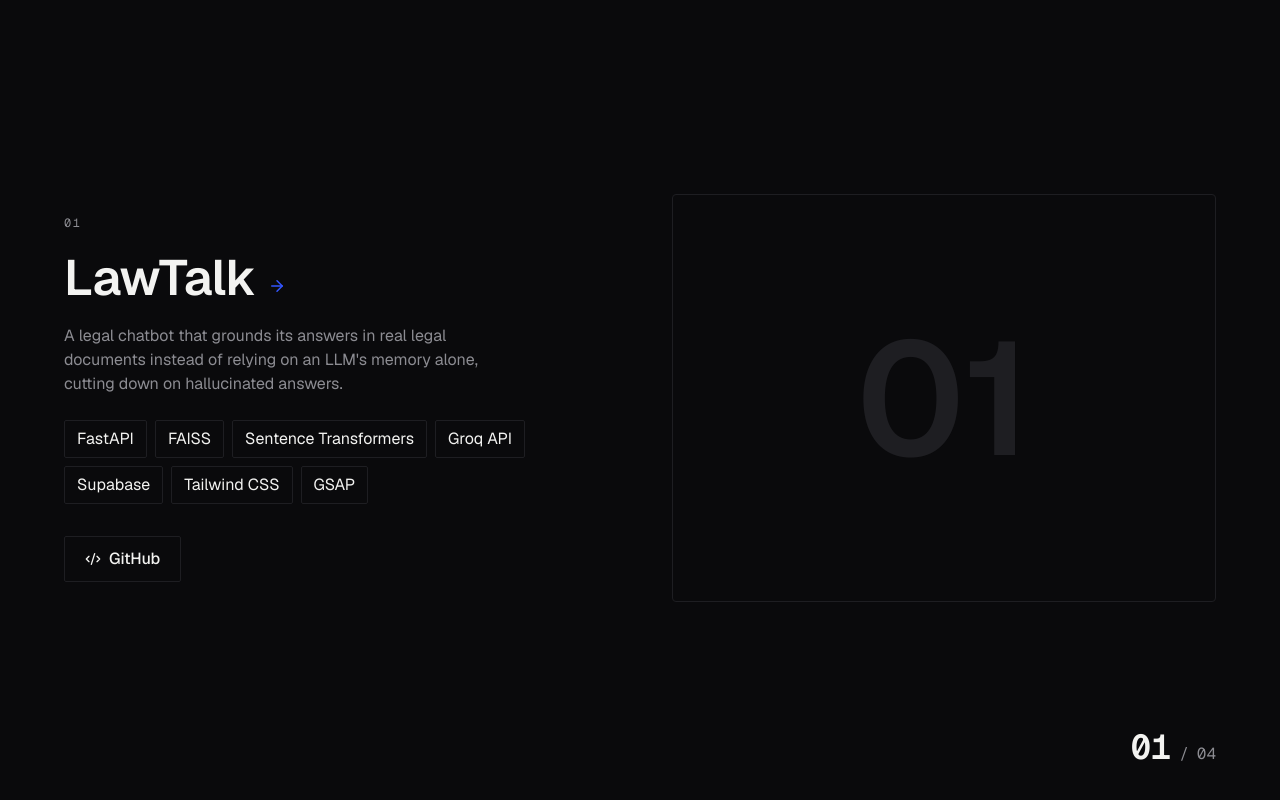
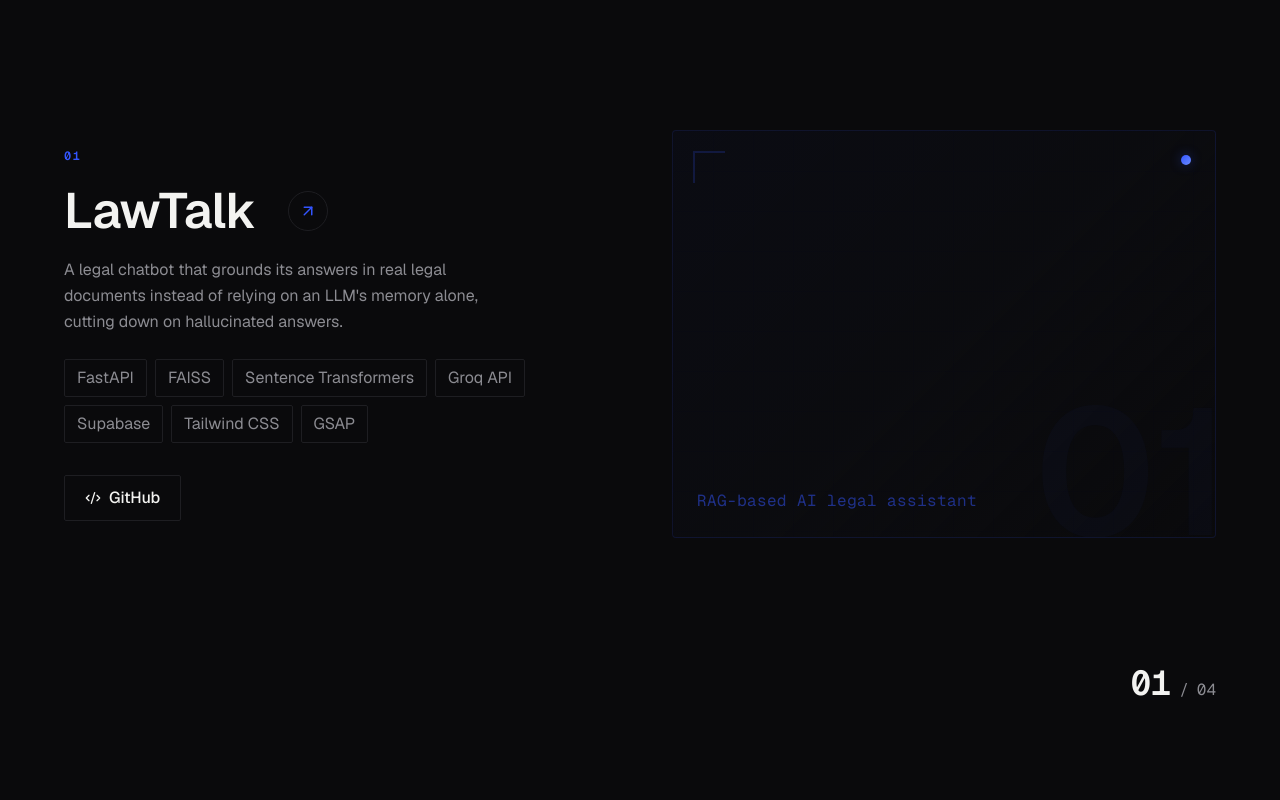
Before and after one commit to SiddheshK1704/Siddhesh_Portfolio, a Next.js app: page / in a window 1280 px wide. Shown: the part 1076-1876 px from the top of the page. Built offline with nearby package versions, Linux system fonts and the light colour scheme.

Commit message:
made the work section a little better

```diff
--- a/src/components/projects/ProjectDepthStack.tsx
+++ b/src/components/projects/ProjectDepthStack.tsx
@@ -113,7 +113,7 @@ export function ProjectDepthStack() {
         if (i === segments) return; // the last panel has no "next" to hand off to
         tl.to(
           panel,
-          { opacity: 0.25, scale: 0.9, y: -50, filter: "blur(2px)", duration: 0.8 },
+          { opacity: 0, scale: 0.9, y: -50, filter: "blur(6px)", duration: 0.8 },
           i
         ).to(
           panels[i + 1],
--- a/src/components/projects/ProjectPanel.tsx
+++ b/src/components/projects/ProjectPanel.tsx
@@ -1,5 +1,5 @@
 import Link from "next/link";
-import { ArrowRight, ArrowUpRight, Code2 } from "lucide-react";
+import { ArrowUpRight, Code2 } from "lucide-react";
 import type { Project } from "@/data/projects";
 
 type ProjectPanelProps = {
@@ -7,43 +7,70 @@ type ProjectPanelProps = {
   index: number;
 };
 
+// Accent gradients — one per project so each card has a unique
+// chromatic identity even before real screenshots are added.
+const CARD_ACCENTS = [
+  { from: "#3355ff", to: "#6b8cff" }, // blue
+  { from: "#8b5cf6", to: "#c084fc" }, // violet
+  { from: "#10b981", to: "#34d399" }, // emerald
+  { from: "#f59e0b", to: "#fbbf24" }, // amber
+];
+
 export function ProjectPanel({ project, index }: ProjectPanelProps) {
   const number = String(index + 1).padStart(2, "0");
+  const accent = CARD_ACCENTS[index % CARD_ACCENTS.length];
 
   return (
     <div className="w-full max-w-6xl mx-auto grid grid-cols-1 lg:grid-cols-2 gap-10 lg:gap-16 items-center">
-      {/* Metadata */}
+      {/* ── Metadata column ────────────────────────────────── */}
       <div className="flex flex-col gap-5 order-2 lg:order-1">
-        <p className="text-eyebrow text-accent">{number}</p>
-        <div className="flex items-baseline gap-3">
+        {/* Project number */}
+        <p
+          className="font-mono text-eyebrow font-semibold tracking-widest"
+          style={{ color: accent.from }}
+        >
+          {number}
+        </p>
+
+        {/* Title + arrow link — arrow sits further out & at 45° */}
+        <div className="flex items-center gap-6">
           <h3 className="text-h1">{project.title}</h3>
           <Link
             href={`/work/${project.slug}`}
-            className="text-accent hover:text-foreground transition-colors"
+            className="group relative ml-2 flex items-center justify-center w-10 h-10 rounded-full border border-border transition-all duration-300 hover:border-accent hover:scale-110"
             aria-label={`View ${project.title} details`}
           >
-            <ArrowRight size={18} />
+            <ArrowUpRight
+              size={18}
+              className="text-accent transition-transform duration-300 group-hover:-translate-y-0.5 group-hover:translate-x-0.5"
+            />
           </Link>
         </div>
-        <p className="text-body text-muted max-w-md">{project.summary}</p>
 
+        {/* Summary */}
+        <p className="text-body text-muted max-w-md leading-relaxed">
+          {project.summary}
+        </p>
+
+        {/* Tech tags */}
         <div className="flex flex-wrap gap-2 pt-1">
           {project.tech.map((tech) => (
             <span
               key={tech}
-              className="text-small border border-border rounded-[var(--radius-sm)] px-3 py-1.5"
+              className="text-small border border-border rounded-[var(--radius-sm)] px-3 py-1.5 text-muted transition-colors duration-200 hover:text-foreground hover:border-muted"
             >
               {tech}
             </span>
           ))}
         </div>
 
+        {/* Action buttons */}
         <div className="flex flex-wrap gap-4 pt-3">
           <a
             href={project.githubUrl}
             target="_blank"
             rel="noopener noreferrer"
-            className="flex items-center gap-2 border border-border px-5 py-2.5 text-small font-medium rounded-[var(--radius-sm)] hover:border-accent transition-colors"
+            className="flex items-center gap-2 border border-border px-5 py-2.5 text-small font-medium rounded-[var(--radius-sm)] transition-all duration-300 hover:border-accent hover:text-accent"
           >
             <Code2 size={16} />
             GitHub
@@ -53,7 +80,7 @@ export function ProjectPanel({ project, index }: ProjectPanelProps) {
               href={project.demoUrl}
               target="_blank"
               rel="noopener noreferrer"
-              className="flex items-center gap-2 border border-accent bg-accent px-5 py-2.5 text-small font-medium rounded-[var(--radius-sm)] hover:bg-accent-dim transition-colors"
+              className="flex items-center gap-2 border border-accent bg-accent px-5 py-2.5 text-small font-medium rounded-[var(--radius-sm)] transition-all duration-300 hover:bg-accent-dim"
             >
               Live
               <ArrowUpRight size={16} />
@@ -62,18 +89,68 @@ export function ProjectPanel({ project, index }: ProjectPanelProps) {
         </div>
       </div>
 
-      {/* Abstract visual placeholder — a real screenshot goes here
-          once available. Deliberately not faking a product screenshot
-          in the meantime; this is an honest geometric placeholder
-          using the project's own number and tags. */}
-      <div className="order-1 lg:order-2 relative aspect-[4/3] border border-border rounded-[var(--radius-md)] overflow-hidden flex items-center justify-center">
+      {/* ── Visual placeholder column ─────────────────────── */}
+      {/* A richly styled geometric placeholder — will be swapped for
+          real screenshots later. Each card has its own accent color
+          gradient, a subtle grid pattern, and layered depth effects. */}
+      <div
+        className="order-1 lg:order-2 relative aspect-[4/3] rounded-[var(--radius-md)] overflow-hidden"
+        style={{
+          background: `linear-gradient(135deg, ${accent.from}08, ${accent.to}04, var(--color-background))`,
+          border: `1px solid ${accent.from}20`,
+        }}
+      >
+        {/* Subtle grid pattern */}
+        <div
+          className="absolute inset-0 opacity-[0.04]"
+          style={{
+            backgroundImage: `
+              linear-gradient(${accent.from}40 1px, transparent 1px),
+              linear-gradient(90deg, ${accent.from}40 1px, transparent 1px)
+            `,
+            backgroundSize: "40px 40px",
+          }}
+        />
+
+        {/* Large watermark number */}
         <span
           aria-hidden
-          className="absolute text-[10rem] font-semibold text-border select-none leading-none"
+          className="absolute -right-4 -bottom-6 font-semibold select-none leading-none pointer-events-none"
+          style={{
+            fontSize: "clamp(8rem, 14vw, 14rem)",
+            color: `${accent.from}08`,
+          }}
         >
           {number}
         </span>
 
+        {/* Floating accent dot — adds visual interest */}
+        <div
+          className="absolute top-6 right-6 w-2.5 h-2.5 rounded-full"
+          style={{
+            background: `linear-gradient(135deg, ${accent.from}, ${accent.to})`,
+            boxShadow: `0 0 12px ${accent.from}60`,
+          }}
+        />
+
+        {/* Corner accent line — a subtle L-shaped detail */}
+        <div
+          className="absolute top-5 left-5 w-8 h-8"
+          style={{
+            borderLeft: `2px solid ${accent.from}30`,
+            borderTop: `2px solid ${accent.from}30`,
+          }}
+        />
+
+        {/* Project tagline floating inside the visual */}
+        <div className="absolute bottom-6 left-6 right-6">
+          <p
+            className="font-mono text-small tracking-wide"
+            style={{ color: `${accent.from}80` }}
+          >
+            {project.tagline}
+          </p>
+        </div>
       </div>
     </div>
   );
--- a/src/components/projects/SelectedWork.tsx
+++ b/src/components/projects/SelectedWork.tsx
@@ -6,7 +6,7 @@ import { Reveal } from "@/components/ui/Reveal";
 // takes over.
 export function SelectedWork() {
   return (
-    <section id="work" className="px-6 lg:px-16 py-24 flex flex-col gap-3">
+    <section id="work" className="px-6 lg:px-16 pt-24 pb-8 flex flex-col gap-3">
       <Reveal>
         <div className="flex flex-col gap-3">
           <p className="text-eyebrow">Work</p>
```
